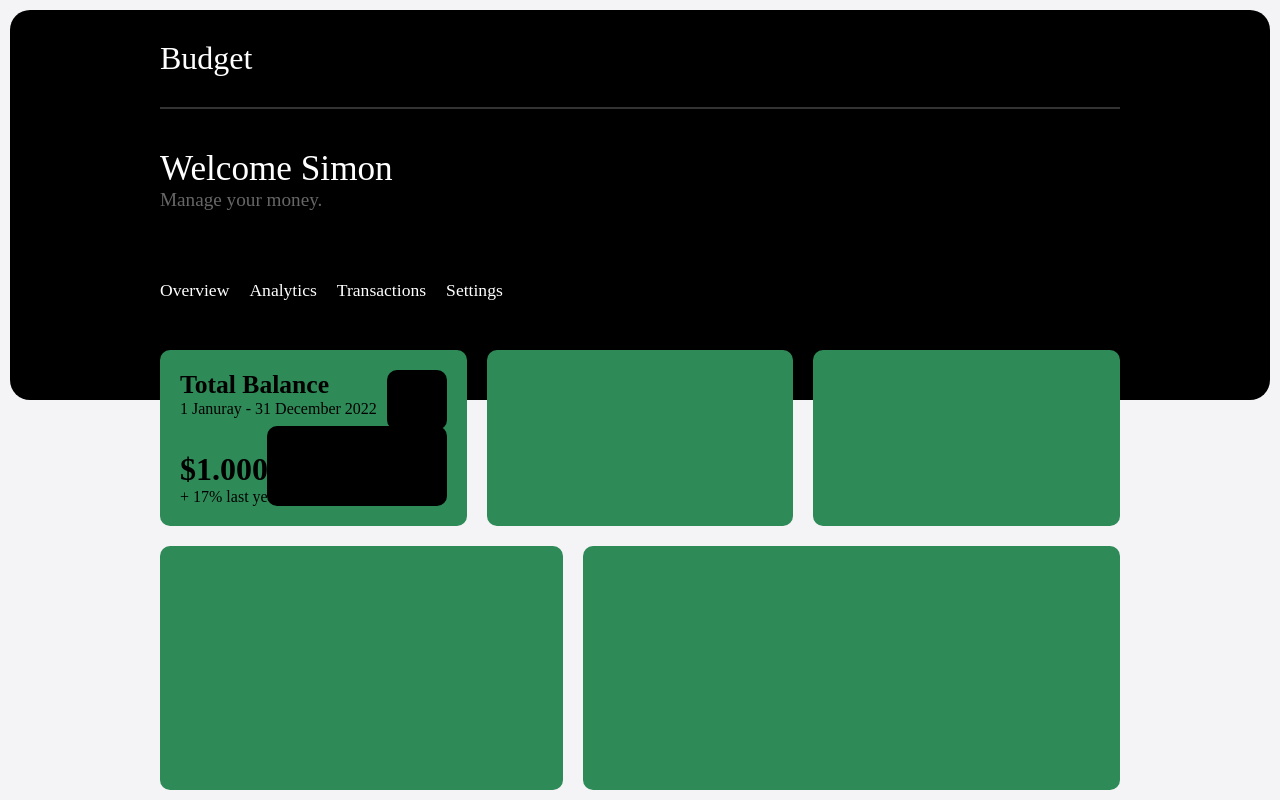
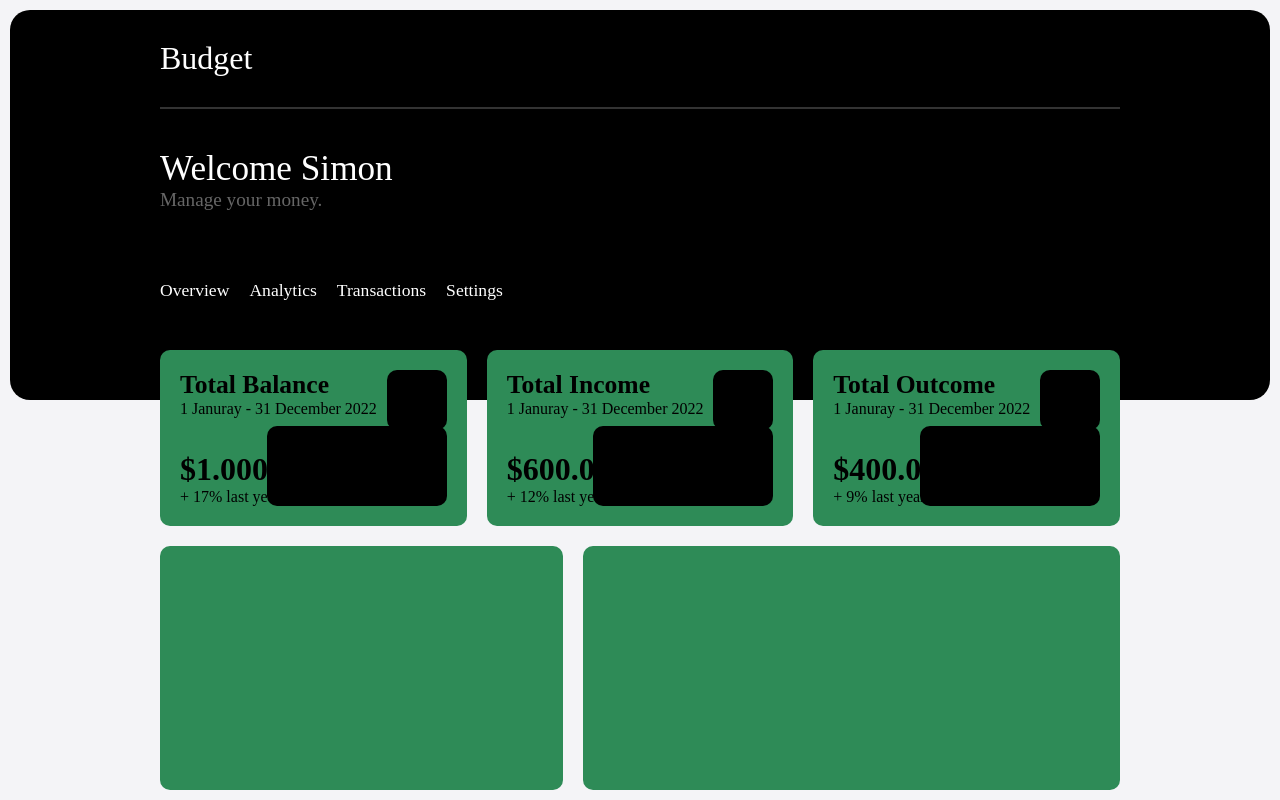
Before and after one commit to simimi129/angular-budget-app, an Angular app: page / in a window 1280 px wide. Built offline with nearby package versions, Linux system fonts and the light colour scheme.

Commit message:
adding card design

```diff
--- a/src/app/app.component.html
+++ b/src/app/app.component.html
@@ -29,8 +29,30 @@
         </div>
         <div class="card-graph"></div>
       </div>
-      <div class="card"></div>
-      <div class="card"></div>
+      <div class="card">
+        <div class="card-text">
+          <span class="card-title">Total Income</span>
+          <span class="card-time">1 Januray - 31 December 2022</span>
+        </div>
+        <div class="card-icon"></div>
+        <div class="card-numbers">
+          <div class="card-number">$600.000</div>
+          <div class="card-diff">+ 12% last year</div>
+        </div>
+        <div class="card-graph"></div>
+      </div>
+      <div class="card">
+        <div class="card-text">
+          <span class="card-title">Total Outcome</span>
+          <span class="card-time">1 Januray - 31 December 2022</span>
+        </div>
+        <div class="card-icon"></div>
+        <div class="card-numbers">
+          <div class="card-number">$400.000</div>
+          <div class="card-diff">+ 9% last year</div>
+        </div>
+        <div class="card-graph"></div>
+      </div>
     </div>
     <div class="cards-row-second">
       <div class="card card-left"></div>
```
